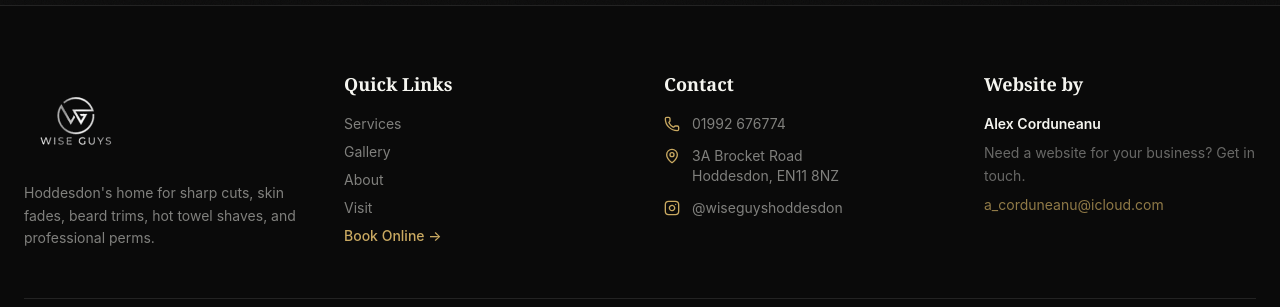
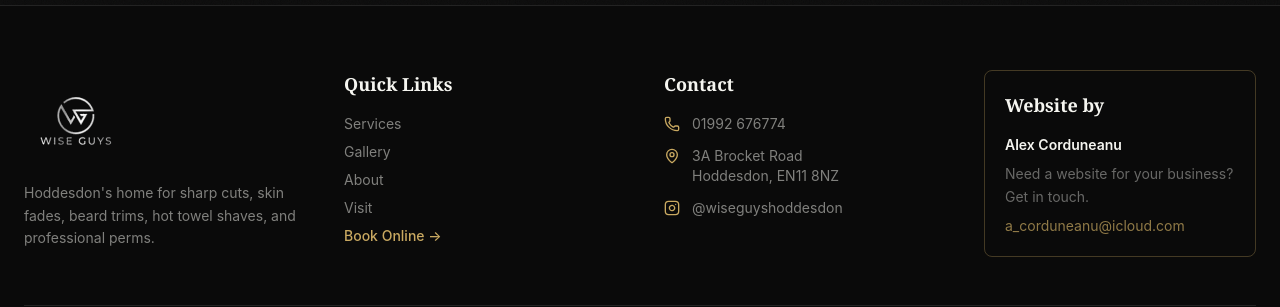
Before and after one commit to 123rr345/wiseguysbarbers.co.uk, a Next.js app: page /wiseguysbarbers.co.uk/ in a window 1280 px wide. Shown: the part 9100-9407 px from the top of the page. Built offline with nearby package versions, Linux system fonts and the light colour scheme.

Commit message:
Add gold border around 'Website by' section in footer
Co-Authored-By: Claude Opus 4.6 <noreply@anthropic.com>

```diff
--- a/components/Footer.tsx
+++ b/components/Footer.tsx
@@ -94,7 +94,7 @@ export default function Footer() {
           </div>
 
           {/* Web Design */}
-          <div>
+          <div className="border border-gold/30 rounded-lg p-5">
             <h4 className="font-serif text-lg font-semibold text-cream mb-4">
               Website by
             </h4>
```
